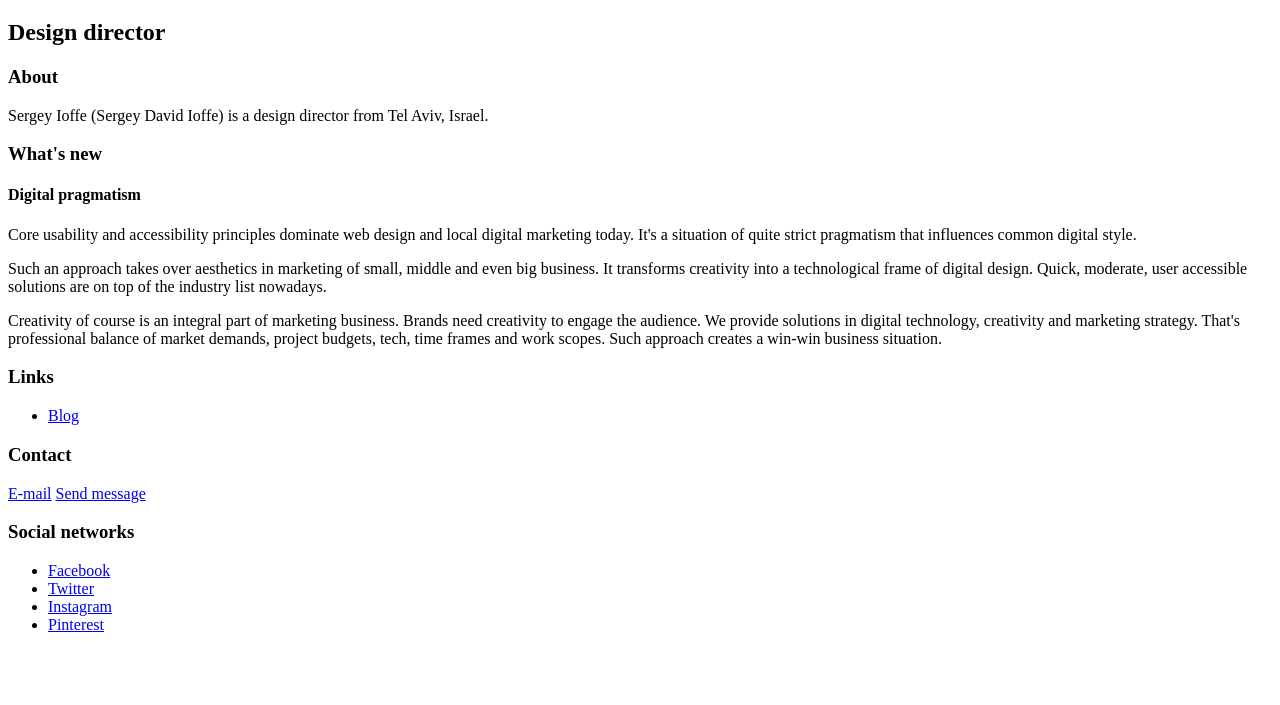
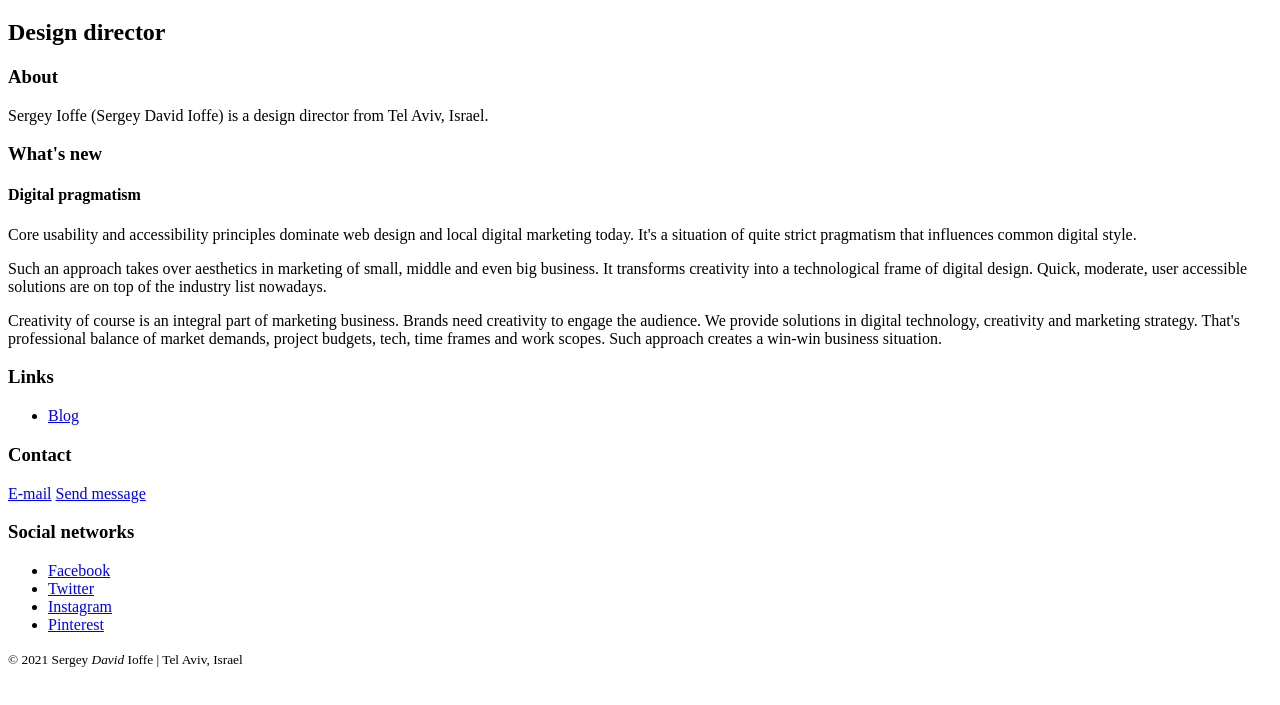
Before and after one commit to sergeyioffe/sergeyioffe.github.io, a plain HTML site: page index.html in a window 1280 px wide. Shown: the part 61-766 px from the top of the page. Drawn offline with Linux system fonts and the light colour scheme.

Commit message:
Update index.html

```diff
--- a/index.html
+++ b/index.html
@@ -44,5 +44,10 @@
 		<li><a href="https://instagram.com/sergeyioffe_">Instagram</a></li>
 		<li><a href="https://pinterest.com/sergey_ioffe/">Pinterest</a></li>
 	</ul>
+	<footer>
+		<p><small>
+		<span>&copy;</span> <script>document.write(new Date().getFullYear())</script> Sergey <i>David</i> Ioffe <span>| Tel Aviv, Israel</span>
+			</small></p>
+	</footer>
 </body>
 </html>
```
